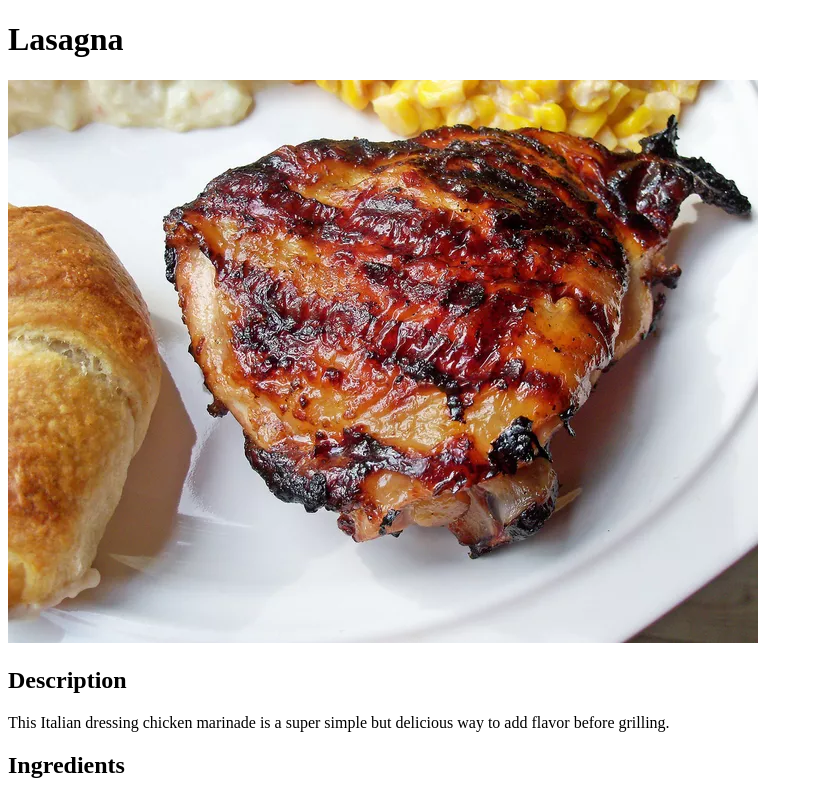
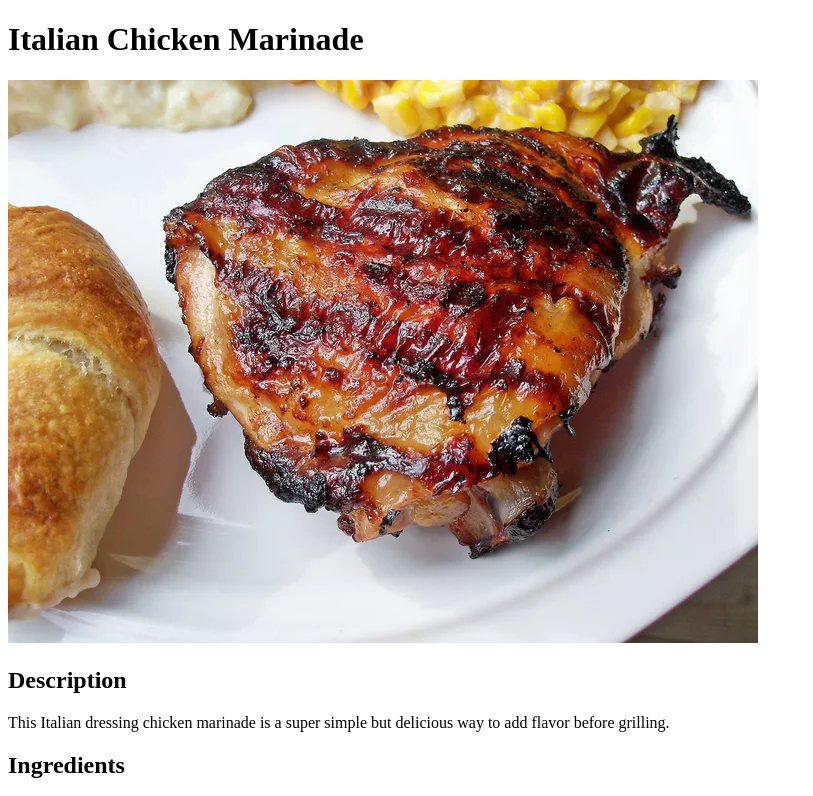
Before and after one commit to harsha123e/odin-recipes, a plain HTML site: page recipes/italian-chicken-marinade.html in a window 1280 px wide. Shown: the top 796 px of the page, without its empty margins (0-813 px from the left). Drawn offline with Linux system fonts and the light colour scheme.

Commit message:
Update title and heading to correct recipe

```diff
--- a/recipes/italian-chicken-marinade.html
+++ b/recipes/italian-chicken-marinade.html
@@ -5,11 +5,11 @@
     <meta charset="UTF-8">
     <meta http-equiv="X-UA-Compatible" content="IE=edge">
     <meta name="viewport" content="width=device-width, initial-scale=1.0">
-    <title>Lasagna Recipe</title>
+    <title>Italian Chicken Marinade Recipe</title>
 </head>
 
 <body>
-    <h1>Lasagna</h1>
+    <h1>Italian Chicken Marinade</h1>
     <img src="../images/italian-chicken-marinade.png" alt="Delicious Italian Chicken Marinade">
     <h2>Description</h2>
     <p>This Italian dressing chicken marinade is a super simple but delicious way to add flavor before grilling.</p>
```
Also changed, not shown: recipes/hamburger.html (+2 -2 lines).
